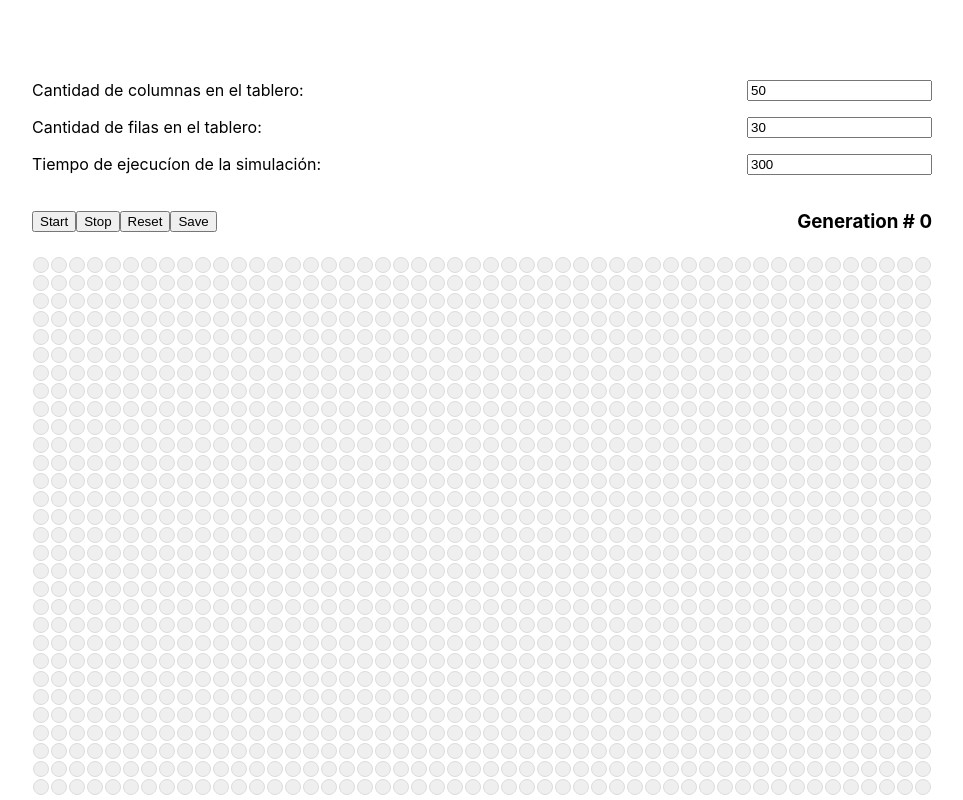
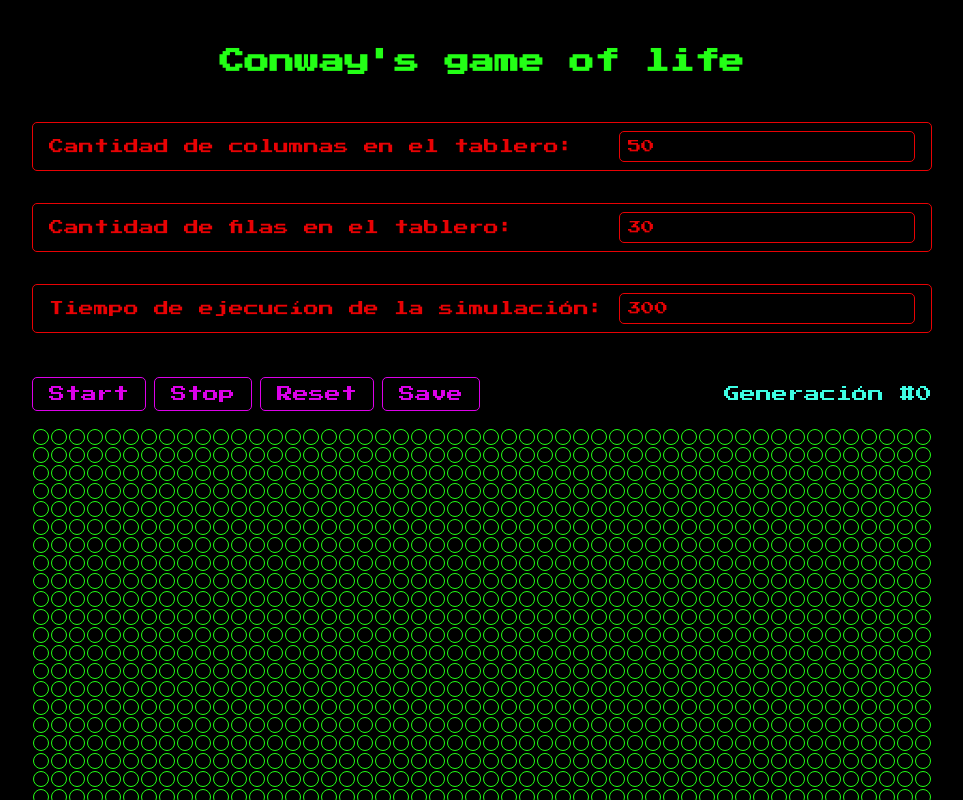
Before and after one commit to LaraBalsamello/conway-game-of-life, a React app: page / in a window 1280 px wide. Shown: the top 800 px of the page, without its empty margins (158-1121 px from the left). Built offline with nearby package versions, Linux system fonts and the light colour scheme.

Commit message:
chore: added styles emulating space invaders

```diff
--- a/public/index.html
+++ b/public/index.html
@@ -2,6 +2,12 @@
 <html lang="en">
   <head>
     <meta charset="utf-8" />
+    <link rel="preconnect" href="https://fonts.googleapis.com" />
+    <link rel="preconnect" href="https://fonts.gstatic.com" crossorigin />
+    <link
+      href="https://fonts.googleapis.com/css2?family=Press+Start+2P&display=swap"
+      rel="stylesheet"
+    />
     <link rel="icon" href="%PUBLIC_URL%/favicon.ico" />
     <meta name="viewport" content="width=device-width, initial-scale=1" />
     <meta name="theme-color" content="#000000" />
--- a/src/App.tsx
+++ b/src/App.tsx
@@ -1,6 +1,6 @@
 /* eslint-disable react/jsx-curly-newline */
 import React, { FunctionComponent } from 'react';
-import './App.scss';
+import './styles.scss';
 import Button from './components/button/button';
 import Cell from './components/cell/cell';
 import Input from './components/input/input';
@@ -56,6 +56,7 @@ const App: FunctionComponent = () => {
 
   return (
     <div className="full-screen-container">
+      <h1>Conway&apos;s game of life</h1>
       <div className="dashboard">
         <div className="controllers">
           <Input
@@ -92,7 +93,7 @@ const App: FunctionComponent = () => {
             <Button onClick={saveBoard} disabled={!stop} text="Save" />
           </div>
 
-          <h3>Generation # {generation}</h3>
+          <h4>Generación #{generation}</h4>
         </div>
         {[...Array(dashboard.rows)].map((x, z) => (
           <div className="dashboard-row" key={z}>
--- a/src/components/button/button.tsx
+++ b/src/components/button/button.tsx
@@ -1,4 +1,5 @@
 import React from 'react';
+import './styles.scss';
 
 interface ButtonProps {
   onClick: () => void;
@@ -7,7 +8,12 @@ interface ButtonProps {
 }
 
 const Button = ({ onClick, disabled = false, text }: ButtonProps) => (
-  <button type="button" onClick={onClick} disabled={disabled}>
+  <button
+    className="action-buttons"
+    type="button"
+    onClick={onClick}
+    disabled={disabled}
+  >
     {text}
   </button>
 );
--- /dev/null
+++ b/src/components/button/styles.scss
@@ -0,0 +1,20 @@
+@import '../../core/styles/colors.scss';
+
+.action-buttons {
+  font-family: 'Press Start 2P', cursive;
+  font-size: 1rem;
+  padding: 0.5rem 1rem;
+  color: $purple;
+  border-radius: 5px;
+  border: 1px solid $purple;
+  background-color: $black;
+  &:nth-child(2n) {
+    margin: 0 0.5rem;
+  }
+  &:hover {
+    filter: brightness(400%);
+  }
+  &:disabled {
+    filter: brightness(50%);
+  }
+}
--- a/src/components/cell/styles.scss
+++ b/src/components/cell/styles.scss
@@ -1,12 +1,15 @@
+@import '../../core/styles/colors.scss';
+
 .round-container {
-  border: 1px solid gainsboro;
+  border: 1px solid invert($color: $purple);
   border-radius: 100%;
   width: 1rem;
   height: 1rem;
   display: flex;
   margin: 1px;
+  background-color: $black;
 }
 
 .paint {
-  background-color: gold;
+  background-color: invert($color: $purple);
 }
--- a/src/components/input/styles.scss
+++ b/src/components/input/styles.scss
@@ -1,7 +1,25 @@
+@import '../../core/styles/colors.scss';
+
 .input-container {
   display: flex;
   flex-direction: row;
   justify-content: space-between;
-  width: 100%;
-  margin-bottom: 1rem;
+  align-items: center;
+  margin-bottom: 2rem;
+  padding: 0.5rem 1rem;
+  color: $red;
+  border-radius: 5px;
+  border: 1px solid $red;
+  background-color: $black;
+  label {
+    font-size: 15px;
+  }
+  input {
+    font-family: 'Press Start 2P', cursive;
+    padding: 0.5rem;
+    background-color: $black;
+    border: 1px solid $red;
+    color: $red;
+    border-radius: 5px;
+  }
 }
--- /dev/null
+++ b/src/core/styles/colors.scss
@@ -0,0 +1,4 @@
+$red: #e80204;
+$purple: #dc00e9;
+$lightBlue: #3efde4;
+$black: #000000;
--- a/src/App.scss
+++ b/src/styles.scss
@@ -1,6 +1,9 @@
+@import './core/styles/colors.scss';
+
 .dashboard {
   width: fit-content;
   position: relative;
+  margin-bottom: 3rem;
   .dashboard-row {
     display: flex;
     justify-content: center;
@@ -15,10 +18,21 @@
 }
 
 .full-screen-container {
+  background-color: $black;
   display: flex;
   flex-direction: column;
-  padding: 5rem 10rem 0rem;
+  padding: 2rem 10rem 0rem;
   align-items: center;
+  font-family: 'Press Start 2P', cursive;
+  h1 {
+    margin-bottom: 3rem;
+    font-size: 25px;
+    color: invert($color: $purple);
+  }
+  h4 {
+    font-weight: 100;
+    color: $lightBlue;
+  }
   .controllers-container {
     display: flex;
     flex-direction: row;
```
